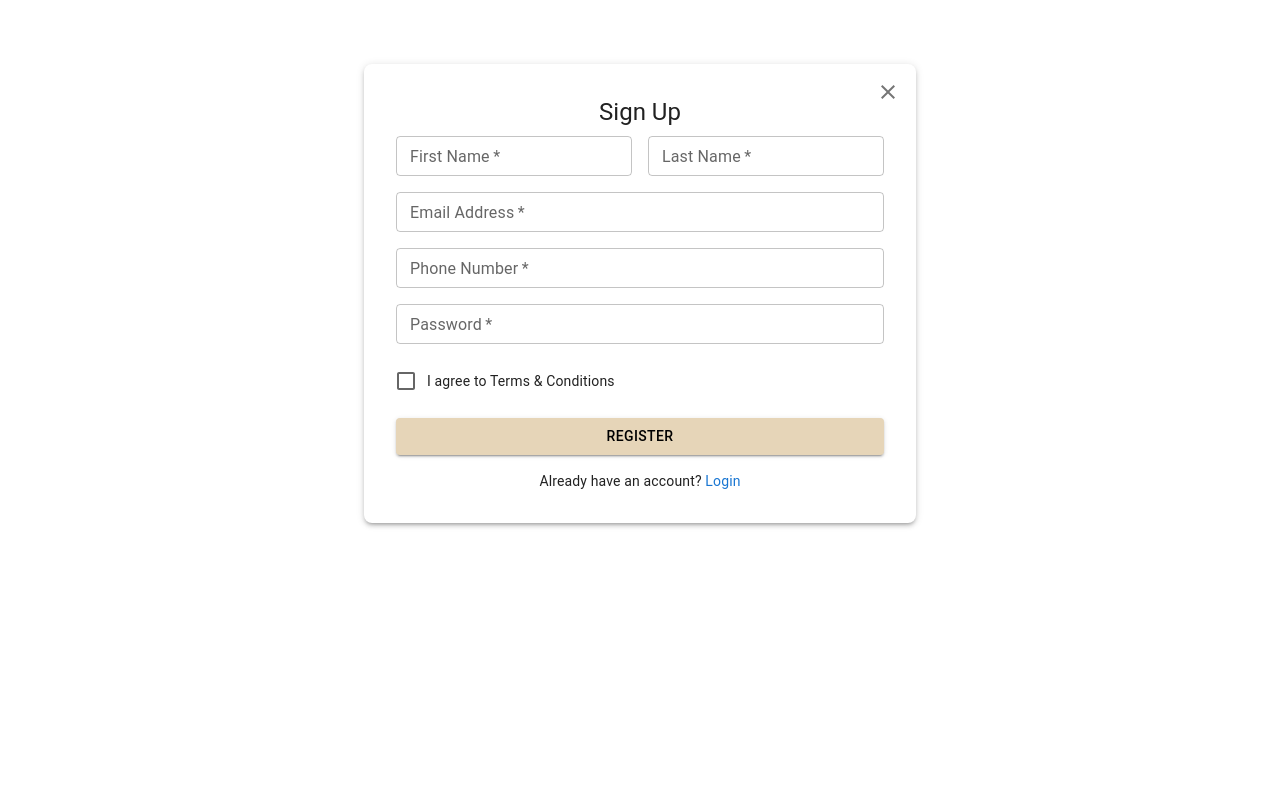
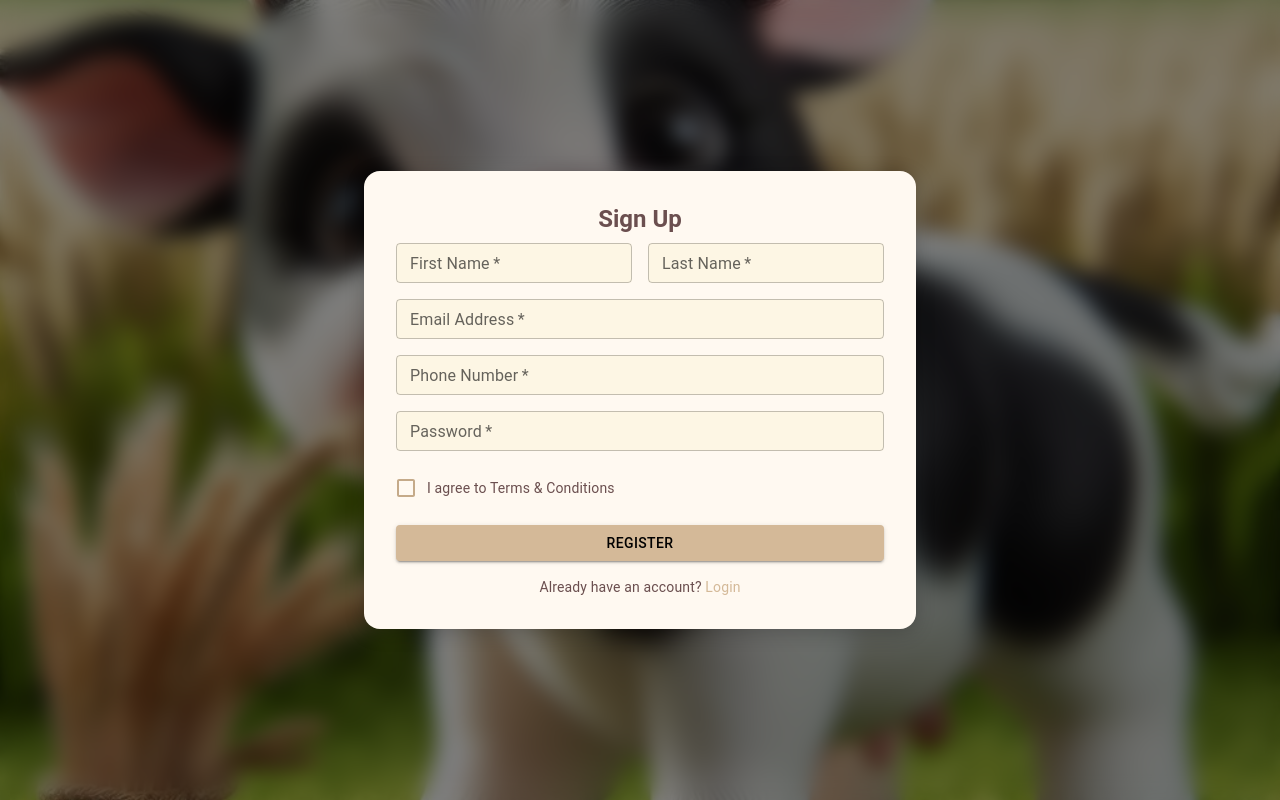
Before and after one commit to Lyx312/project-fpw, a Next.js app: page /register in a window 1280 px wide. Built offline with nearby package versions, Linux system fonts and the light colour scheme; what @mui/material-nextjs would draw is missing.

Commit message:
Update page.tsx

```diff
--- a/src/app/(pages)/register/page.tsx
+++ b/src/app/(pages)/register/page.tsx
@@ -11,7 +11,7 @@ import {
   Container,
   Paper,
   Link,
-  IconButton
+  IconButton,
 } from '@mui/material';
 import CloseIcon from '@mui/icons-material/Close';
 import axios from 'axios';
@@ -39,7 +39,7 @@ const RegisterPage: React.FC = () => {
 
   const handleChange = (event: React.ChangeEvent<HTMLInputElement>) => {
     const { name, value, checked } = event.target;
-    setFormData(prev => ({
+    setFormData((prev) => ({
       ...prev,
       [name]: name === 'termsAccepted' ? checked : value,
     }));
@@ -48,15 +48,14 @@ const RegisterPage: React.FC = () => {
   const handleSubmit = async (event: React.FormEvent) => {
     event.preventDefault();
     console.log('Form submitted:', formData);
-    // Add your registration logic here
 
     const { termsAccepted, ...dataToSubmit } = formData;
 
-    if (termsAccepted === false) {
-      return
+    if (!termsAccepted) {
+      return;
     }
 
-    dataToSubmit.role = "freelancer";
+    dataToSubmit.role = 'freelancer';
     dataToSubmit.country_id = 1;
     console.log(`${process.env.NEXT_PUBLIC_BASE_URL}/api`);
 
@@ -67,32 +66,70 @@ const RegisterPage: React.FC = () => {
     } catch (error) {
       console.error(error);
     }
-
   };
 
   return (
-    <Container maxWidth="sm">
+    <Box
+      sx={{
+        minHeight: '100vh',
+        display: 'flex',
+        alignItems: 'center',
+        justifyContent: 'center',
+        position: 'relative',
+        backgroundImage: 'url(/assets/images/coba.png)',
+        backgroundSize: 'cover',
+        backgroundPosition: 'center',
+        backgroundColor: '#F5EFE6', // Fallback warna krem lembut
+      }}
+    >
+      {/* Overlay */}
+      <Box
+        sx={{
+          position: 'absolute',
+          top: 0,
+          left: 0,
+          width: '100%',
+          height: '100%',
+          bgcolor: 'rgba(0, 0, 0, 0.5)', // Lapisan gelap semi-transparan
+          backdropFilter: 'blur(10px)', // Efek blur
+          zIndex: 1,
+        }}
+      />
+
+      <Container
+        maxWidth="sm"
+        sx={{
+          position: 'relative',
+          zIndex: 2, // Konten tetap di atas overlay
+        }}
+      >
         <Paper
-        elevation={3}
+          elevation={4}
           sx={{
             p: 4,
-          mt: 8,
-          position: 'relative',
-          borderRadius: 2,
+            borderRadius: 4,
+            backgroundColor: '#FFF9F1',
+            boxShadow: '0 4px 20px rgba(0, 0, 0, 0.2)',
           }}
         >
-        <IconButton
+          {/* <IconButton
             sx={{
               position: 'absolute',
               right: 8,
               top: 8,
+              color: '#C5AA89',
             }}
-        >
-          <CloseIcon />
-        </IconButton>
+          > */}
+            {/* <CloseIcon /> */}
+          {/* </IconButton> */}
 
           <Box component="form" onSubmit={handleSubmit} noValidate>
-          <Typography variant="h5" align="center" gutterBottom>
+            <Typography
+              variant="h5"
+              align="center"
+              gutterBottom
+              sx={{ color: '#6B4F4F', fontWeight: 'bold' }}
+            >
               Sign Up
             </Typography>
 
@@ -106,6 +143,11 @@ const RegisterPage: React.FC = () => {
                 onChange={handleChange}
                 variant="outlined"
                 size="small"
+                sx={{
+                  '& .MuiInputBase-root': {
+                    bgcolor: '#FDF6E4',
+                  },
+                }}
               />
               <TextField
                 name="last_name"
@@ -116,6 +158,11 @@ const RegisterPage: React.FC = () => {
                 onChange={handleChange}
                 variant="outlined"
                 size="small"
+                sx={{
+                  '& .MuiInputBase-root': {
+                    bgcolor: '#FDF6E4',
+                  },
+                }}
               />
             </Box>
 
@@ -128,7 +175,12 @@ const RegisterPage: React.FC = () => {
               onChange={handleChange}
               variant="outlined"
               size="small"
-            sx={{ mb: 2 }}
+              sx={{
+                mb: 2,
+                '& .MuiInputBase-root': {
+                  bgcolor: '#FDF6E4',
+                },
+              }}
             />
 
             <TextField
@@ -140,7 +192,12 @@ const RegisterPage: React.FC = () => {
               onChange={handleChange}
               variant="outlined"
               size="small"
-            sx={{ mb: 2 }}
+              sx={{
+                mb: 2,
+                '& .MuiInputBase-root': {
+                  bgcolor: '#FDF6E4',
+                },
+              }}
             />
 
             <TextField
@@ -153,7 +210,12 @@ const RegisterPage: React.FC = () => {
               onChange={handleChange}
               variant="outlined"
               size="small"
-            sx={{ mb: 2 }}
+              sx={{
+                mb: 2,
+                '& .MuiInputBase-root': {
+                  bgcolor: '#FDF6E4',
+                },
+              }}
             />
 
             <FormControlLabel
@@ -163,10 +225,14 @@ const RegisterPage: React.FC = () => {
                   checked={formData.termsAccepted}
                   onChange={handleChange}
                   color="primary"
+                  sx={{
+                    color: '#C5AA89',
+                    '&.Mui-checked': { color: '#6B4F4F' },
+                  }}
                 />
               }
               label={
-              <Typography variant="body2">
+                <Typography variant="body2" sx={{ color: '#6B4F4F' }}>
                   I agree to Terms & Conditions
                 </Typography>
               }
@@ -179,10 +245,10 @@ const RegisterPage: React.FC = () => {
               variant="contained"
               sx={{
                 mb: 2,
-              bgcolor: '#E6D5B8',
+                bgcolor: '#D4B998',
                 color: 'black',
                 '&:hover': {
-                bgcolor: '#d4c4a7',
+                  bgcolor: '#C5AA89',
                 },
               }}
             >
@@ -190,16 +256,27 @@ const RegisterPage: React.FC = () => {
             </Button>
 
             <Box sx={{ textAlign: 'center' }}>
-            <Typography variant="body2" display="inline">
+              <Typography variant="body2" display="inline" sx={{ color: '#6B4F4F' }}>
                 Already have an account?{' '}
               </Typography>
-            <Link href="/login" variant="body2" underline="hover">
+              <Link
+                href="/login"
+                variant="body2"
+                underline="hover"
+                sx={{
+                  color: '#D4B998',
+                  '&:hover': {
+                    textDecoration: 'underline',
+                  },
+                }}
+              >
                 Login
               </Link>
             </Box>
           </Box>
         </Paper>
       </Container>
+    </Box>
   );
 };
 
```
Lines whose indentation alone changed are shown as unchanged.
